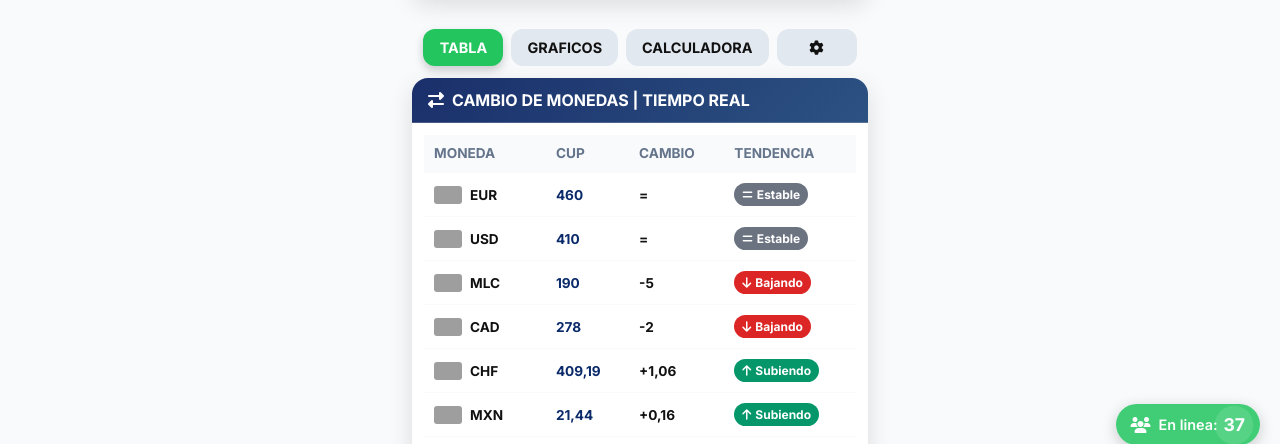
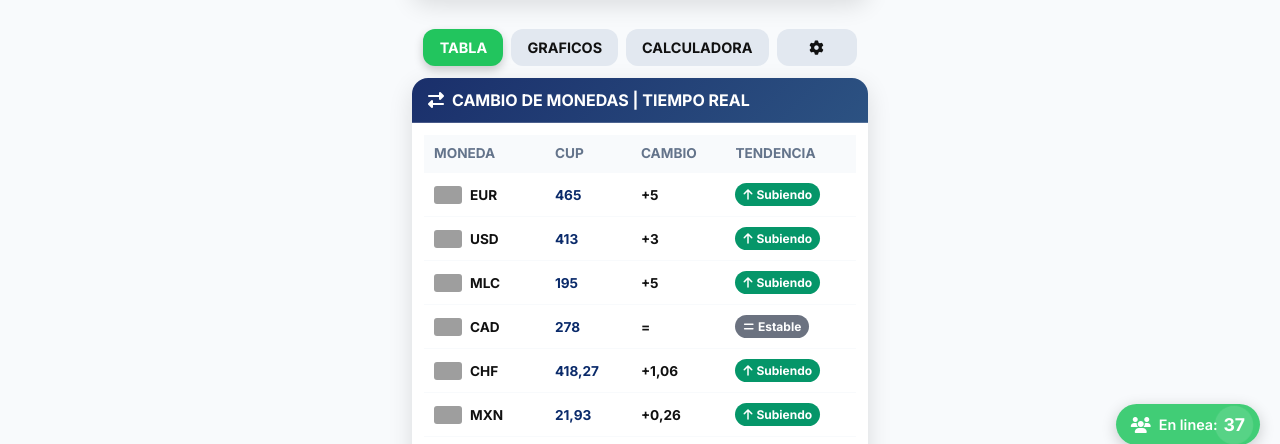
Before and after one commit to darekho/divisascu, a plain HTML site: page index.html in a window 1280 px wide. Shown: the part 335-779 px from the top of the page. Drawn offline with nearby package versions, Linux system fonts and the light colour scheme; grey boxes are pictures that could not be loaded.

Commit message:
Update index.html

```diff
--- a/index.html
+++ b/index.html
@@ -1349,15 +1349,15 @@ input:checked + .slider:before {
 
 <script>
 const defaultRows = [
-  { code:"EUR", label:"EUR", flag:"https://flagcdn.com/eu.svg", rate:460.00, delta:0, trend:"neutral" },
-  { code:"USD", label:"USD", flag:"https://flagcdn.com/us.svg", rate:410.00, delta:0, trend:"neutral" },
-  { code:"MLC", label:"MLC", flag:"https://eltoque.com/images/mlc.png", rate:190.00, delta:-5, trend:"down" },
-  { code:"CAD", label:"CAD", flag:"https://flagcdn.com/ca.svg", rate:278.00, delta:-2, trend:"down" },
-  { code:"CHF", label:"CHF", flag:"https://flagcdn.com/ch.svg", rate:409.19, delta:+1.06, trend:"up" },
-  { code:"MXN", label:"MXN", flag:"https://flagcdn.com/mx.svg", rate:21.44, delta:+0.16, trend:"up" },
-  { code:"BRL", label:"BRL", flag:"https://flagcdn.com/br.svg", rate:73.68, delta:+4.11, trend:"up" },
-  { code:"ZELLE", label:"ZELLE", flag:"https://divisascu.netlify.app/img_2901.png", rate:411.88, delta:+0.44, trend:"up" },
-  { code:"CLA", label:"CLA", flag:"https://divisascu.netlify.app/img_2902.png", rate:401.26, delta:-1.43, trend:"down" }
+  { code:"EUR", label:"EUR", flag:"https://flagcdn.com/eu.svg", rate:465.00, delta:+5, trend:"up" },
+  { code:"USD", label:"USD", flag:"https://flagcdn.com/us.svg", rate:413.00, delta:+3, trend:"up" },
+  { code:"MLC", label:"MLC", flag:"https://eltoque.com/images/mlc.png", rate:195.00, delta:+5, trend:"up" },
+  { code:"CAD", label:"CAD", flag:"https://flagcdn.com/ca.svg", rate:278.00, delta:0, trend:"neutral" },
+  { code:"CHF", label:"CHF", flag:"https://flagcdn.com/ch.svg", rate:418.27, delta:+1.06, trend:"up" },
+  { code:"MXN", label:"MXN", flag:"https://flagcdn.com/mx.svg", rate:21.93, delta:+0.26, trend:"up" },
+  { code:"BRL", label:"BRL", flag:"https://flagcdn.com/br.svg", rate:74.24, delta:+0.1, trend:"up" },
+  { code:"ZELLE", label:"ZELLE", flag:"https://divisascu.netlify.app/img_2901.png", rate:410.38, delta:-0.32, trend:"down" },
+  { code:"CLA", label:"CLA", flag:"https://divisascu.netlify.app/img_2902.png", rate:404.88, delta:+0.38, trend:"up" }
 ];
 
 let rows = JSON.parse(JSON.stringify(defaultRows));
```
